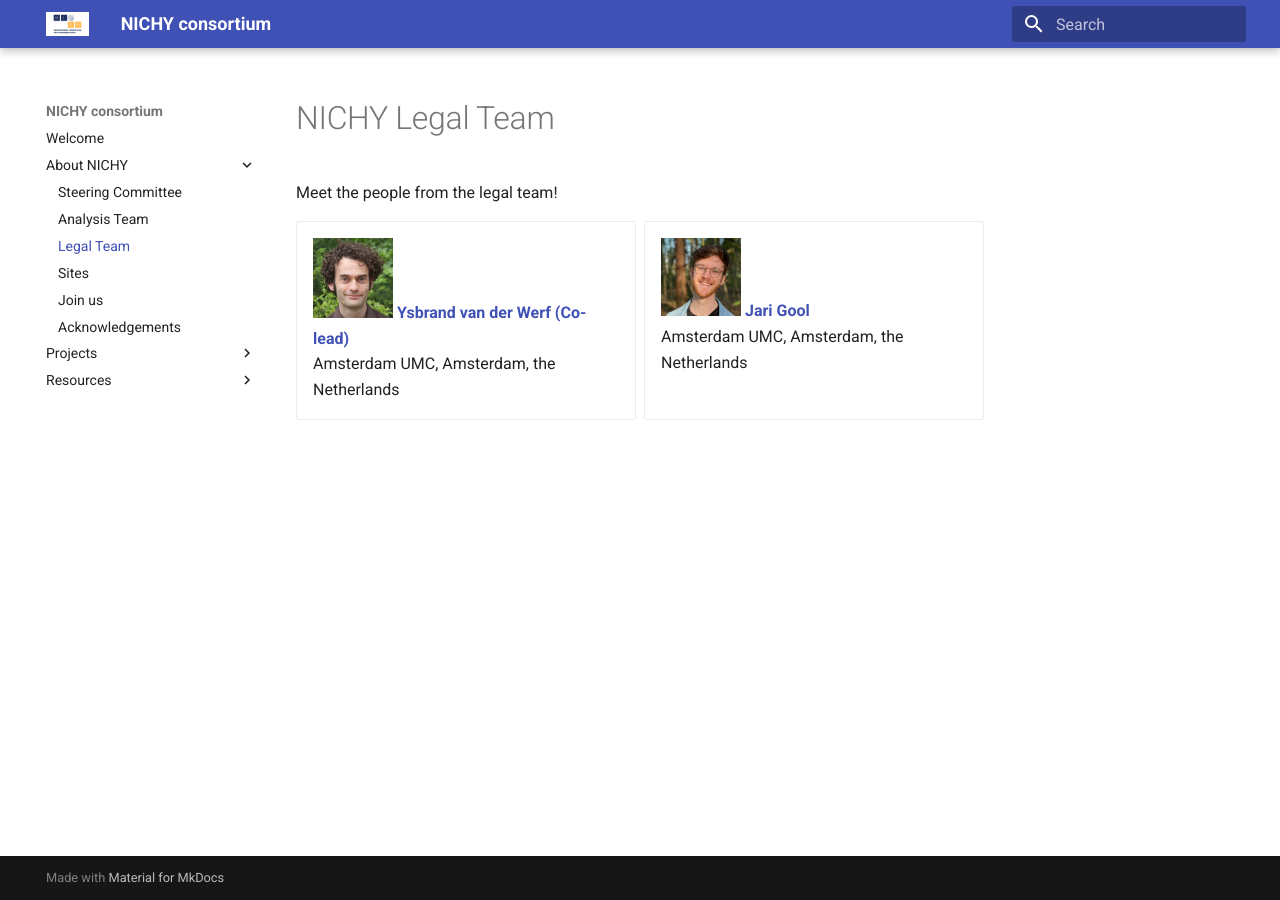
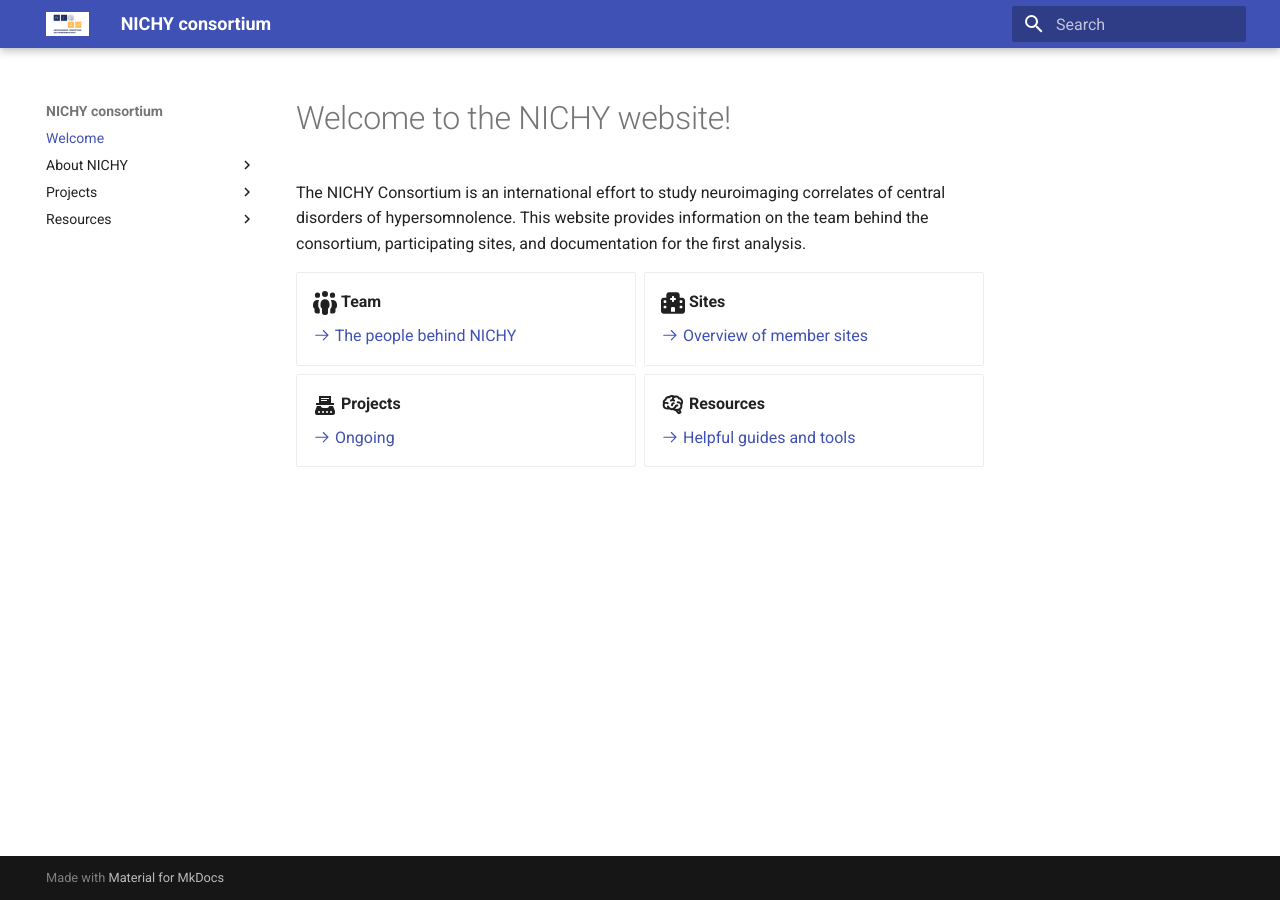
Before and after one commit to nichy-consortium/nichy, an MkDocs documentation site: the page built from docs/index.md, in a window 1280 px wide. Built offline with MkDocs 1.6.1 and Material for MkDocs 9.7.7, drawn with Linux system fonts in a browser that asks for light colours.

Commit message:
overview projects link fix

```diff
--- a/docs/working_group/legal_team.md
+++ b/docs/index.md
@@ -1,24 +1,23 @@
-# NICHY Legal Team
+# Welcome to the NICHY website!
 
-Meet the people from the legal team!
-
-<!--
-The section below uses a special mix of markdown and HTML to make pretty cards.
-To add another person, copy the following format and add it between the <div> </div> tags:
-
-COPY THIS TO ADD ANOTHER PERSON:
-
-- ![Member 1](img/member1.jpg){ width="80" } **[Member One](https://personal.website.org/of-member-1)**
-  City University, The Country
-
- -->
+The NICHY Consortium is an international effort to study neuroimaging correlates of central disorders of hypersomnolence. This website provides information on the team behind the consortium, participating sites, and documentation for the first analysis.
 
 <div class="grid cards" markdown>
 
-- ![Ysbrand](../assets/profile_pictures/ysbrand.jpg){ width="80" } **[Ysbrand van der Werf (Co-lead)](https://www.amsterdamumc.org/en/research/researchers/ysbrand-van-der-werf.htm)**
-  Amsterdam UMC, Amsterdam, the Netherlands
+- :fontawesome-solid-people-group:{ .lg .middle } __Team__
 
-- ![Jari](../assets/profile_pictures/jari.jpg){ width="80" } **[Jari Gool](https://pure.amsterdamumc.nl/en/persons/jari-gool)**
-  Amsterdam UMC, Amsterdam, the Netherlands
+    [:octicons-arrow-right-24: The people behind NICHY](working_group/team.md)
+
+- :fontawesome-solid-hospital-wide:{ .lg .middle } __Sites__
+
+    [:octicons-arrow-right-24: Overview of member sites](working_group/existing_sites.md)
+
+- :material-typewriter:{ .lg .middle } __Projects__
+
+    [:octicons-arrow-right-24: Ongoing](projects/overview.md)
+
+- :material-brain:{ .lg .middle } __Resources__
+
+    [:octicons-arrow-right-24: Helpful guides and tools](resources/how_to_guides/overview.md)
 
 </div>
```
